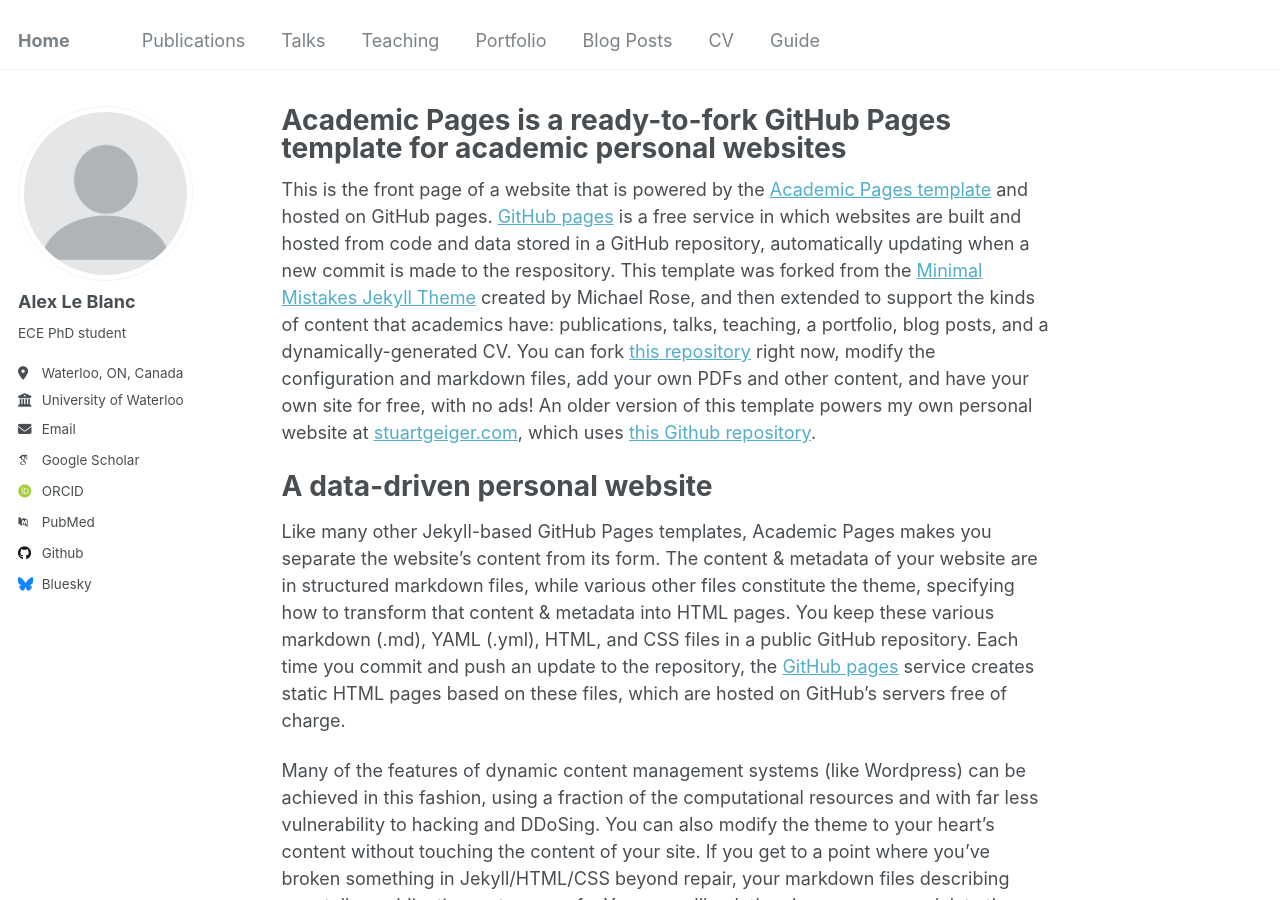
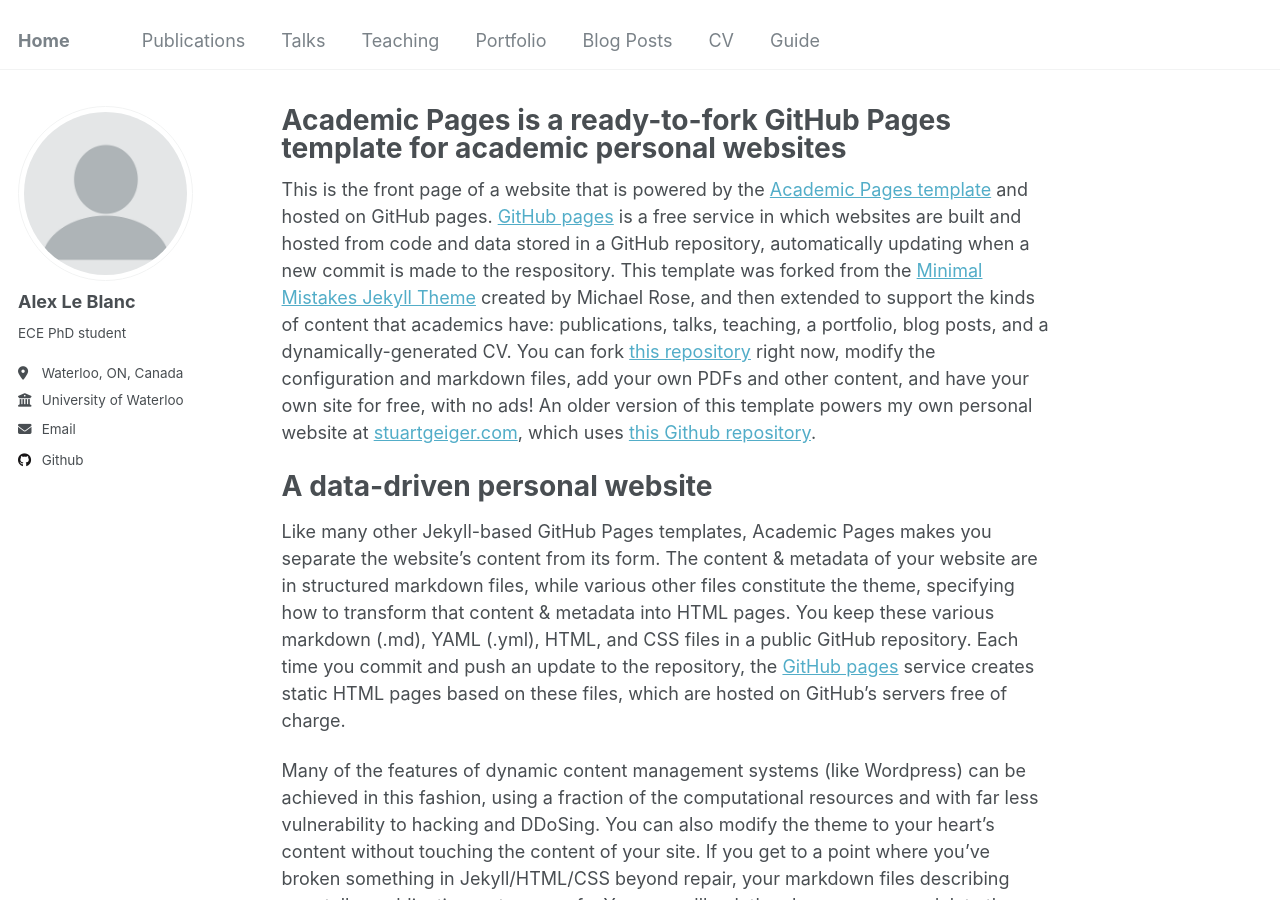
Before and after one commit to AlexLB99/AlexLB99.github.io, a Jekyll site: the page built from _pages/about.md, in a window 1280 px wide and 900 px high. Built offline with Jekyll 4.4.1, drawn with Linux system fonts in a browser that asks for light colours; some web fonts are replaced; part of the change alters nothing that is shown.

Commit message:
Update _config.yml

```diff
--- a/_config.yml
+++ b/_config.yml
@@ -28,27 +28,27 @@ author:
   location         : "Waterloo, ON, Canada"
   employer         : "University of Waterloo"
   uri              : # URL
-  email            : "none@example.org"
+  email            : "a6leblan@uwaterloo.ca"
 
   # Academic websites
   arxiv            : # URL - Update with the correct link to your profile
-  googlescholar    : "https://scholar.google.com/citations?user=PS_CX0AAAAAJ"
+  googlescholar    : #"https://scholar.google.com/citations?user=PS_CX0AAAAAJ"
   impactstory      : # URL
-  orcid            : "http://orcid.org/yourorcidurl"
+  orcid            : #"http://orcid.org/yourorcidurl"
   semantic         : # URL
-  pubmed           : "https://www.ncbi.nlm.nih.gov/pubmed/?term=john+snow"
+  pubmed           : #"https://www.ncbi.nlm.nih.gov/pubmed/?term=john+snow"
   researchgate     : # URL
 
   # Repositories and software development
   bitbucket        : # Username - Update with your username on the site
   codepen          : # Username
   dribbble         : # Username
-  github           : "academicpages"
+  github           : "alexlb99"
   kaggle           : # Username
   stackoverflow    : # User number or user number and name (i.e., use "1" or "1/jeff-atwood")
 
   # Social media
-  bluesky          : "bsky.app" # Replace this with you Bluesky username
+  bluesky          : #"bsky.app" # Replace this with you Bluesky username
   facebook         : # Username
   flickr           : # Username
   foursquare       : # Username
```
